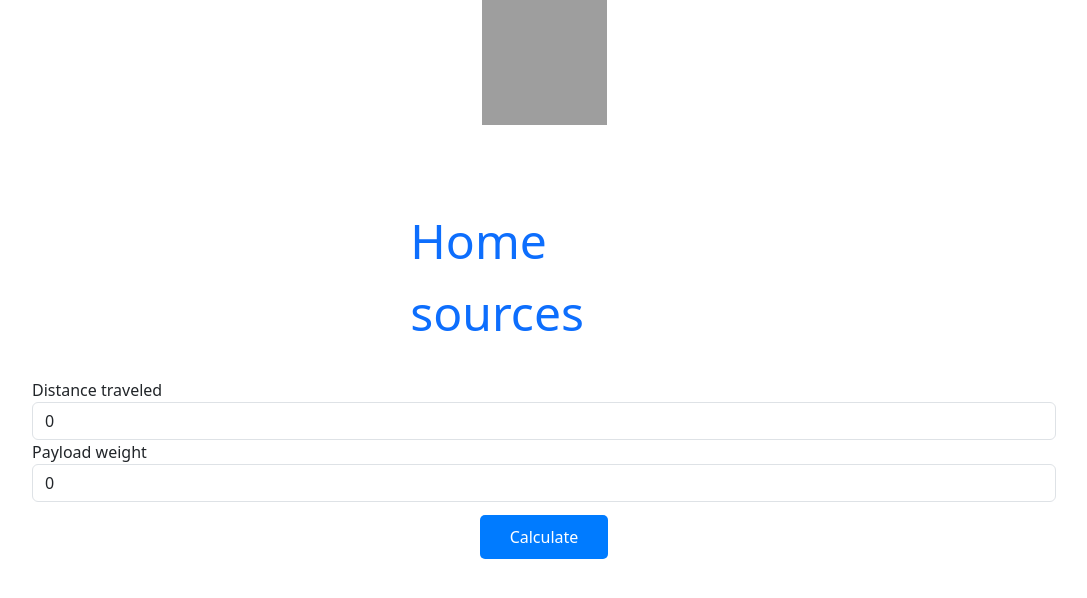
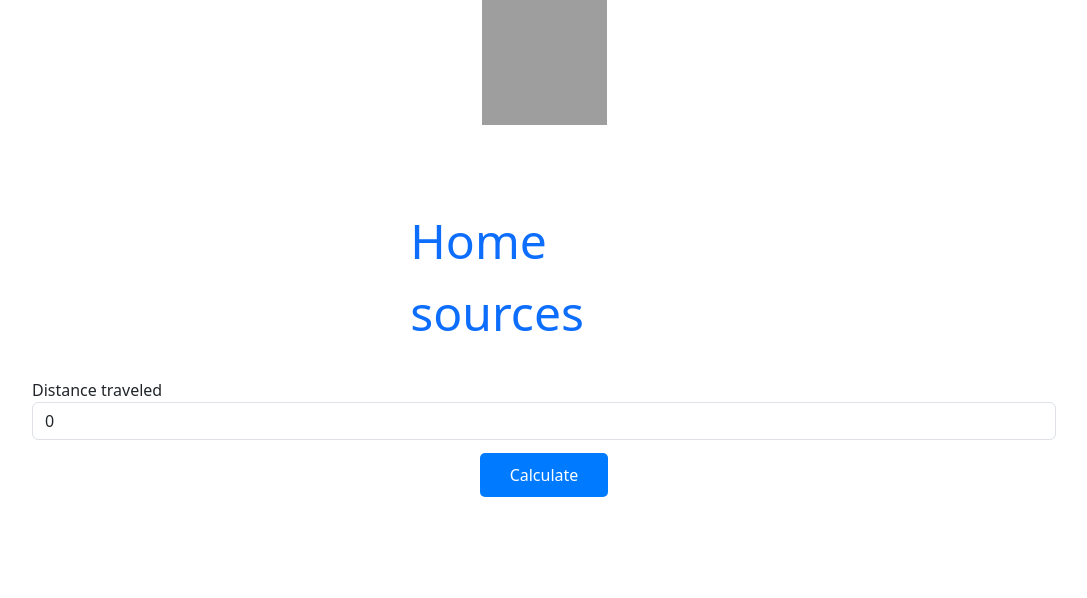
Before and after one commit to larsj-blip/hycalc, a Vue app in the folder client/: page / in a window 1280 px wide. Shown: the top 598 px of the page, without its empty margins (96-1183 px from the left). Built offline with nearby package versions, Linux system fonts and the light colour scheme; grey boxes are pictures that could not be loaded.

Commit message:
remove superfluous, unused input form field

```diff
--- a/client/src/views/InputFormView.vue
+++ b/client/src/views/InputFormView.vue
@@ -23,10 +23,6 @@ function update_values_in_store() {
     <div class="form-group">
       <label for="distance_traveled">Distance traveled</label>
       <input class="form-control" type="number" id="distance_traveled" v-model="distance_traveled" placeholder="100"/>
-    </div>
-    <div class="form-group">
-      <label for="payload_weight">Payload weight</label>
-    <input class="form-control" type="number" id="payload_weight" v-model="payload_weight" placeholder="400"/>
     </div>
   </form>
 
```
